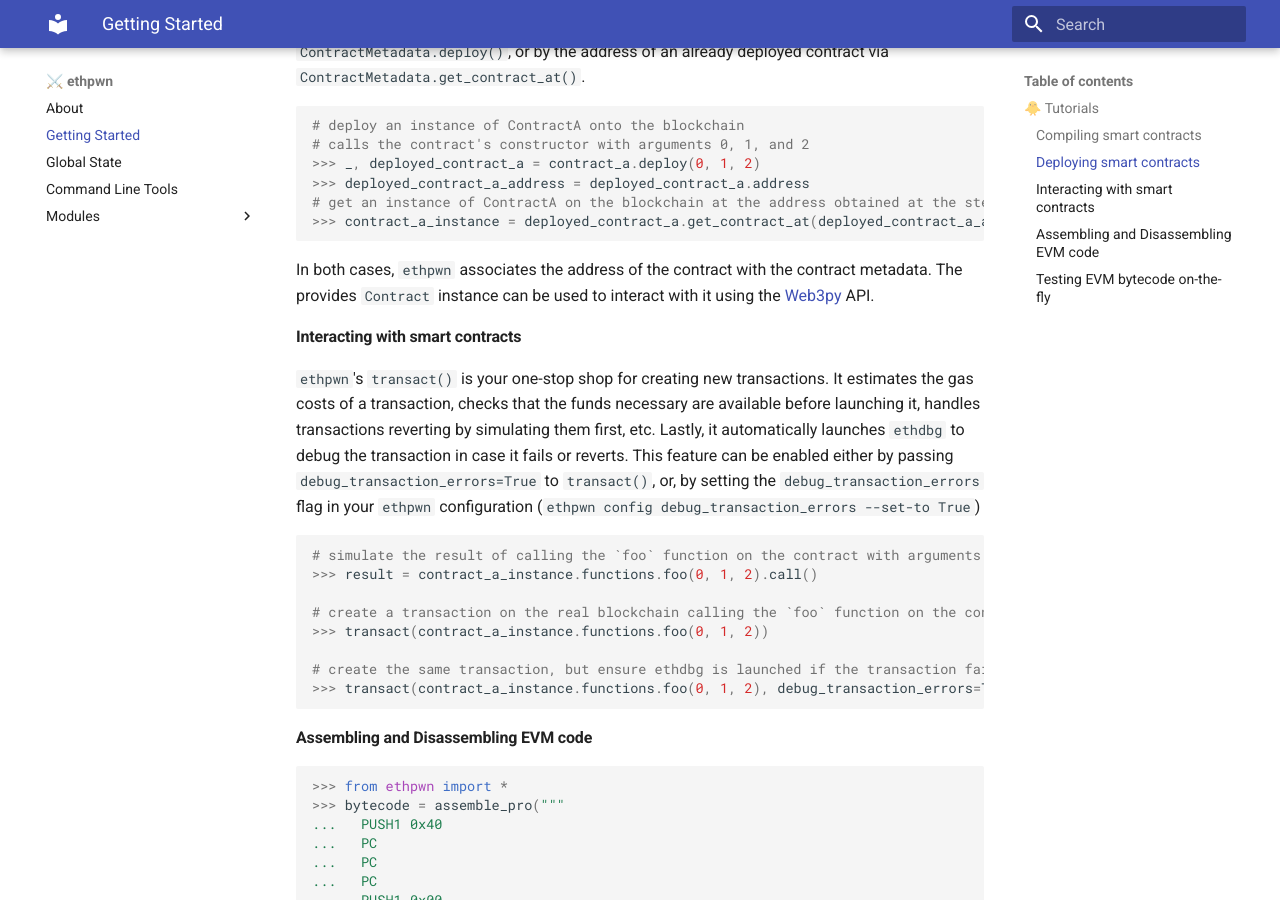
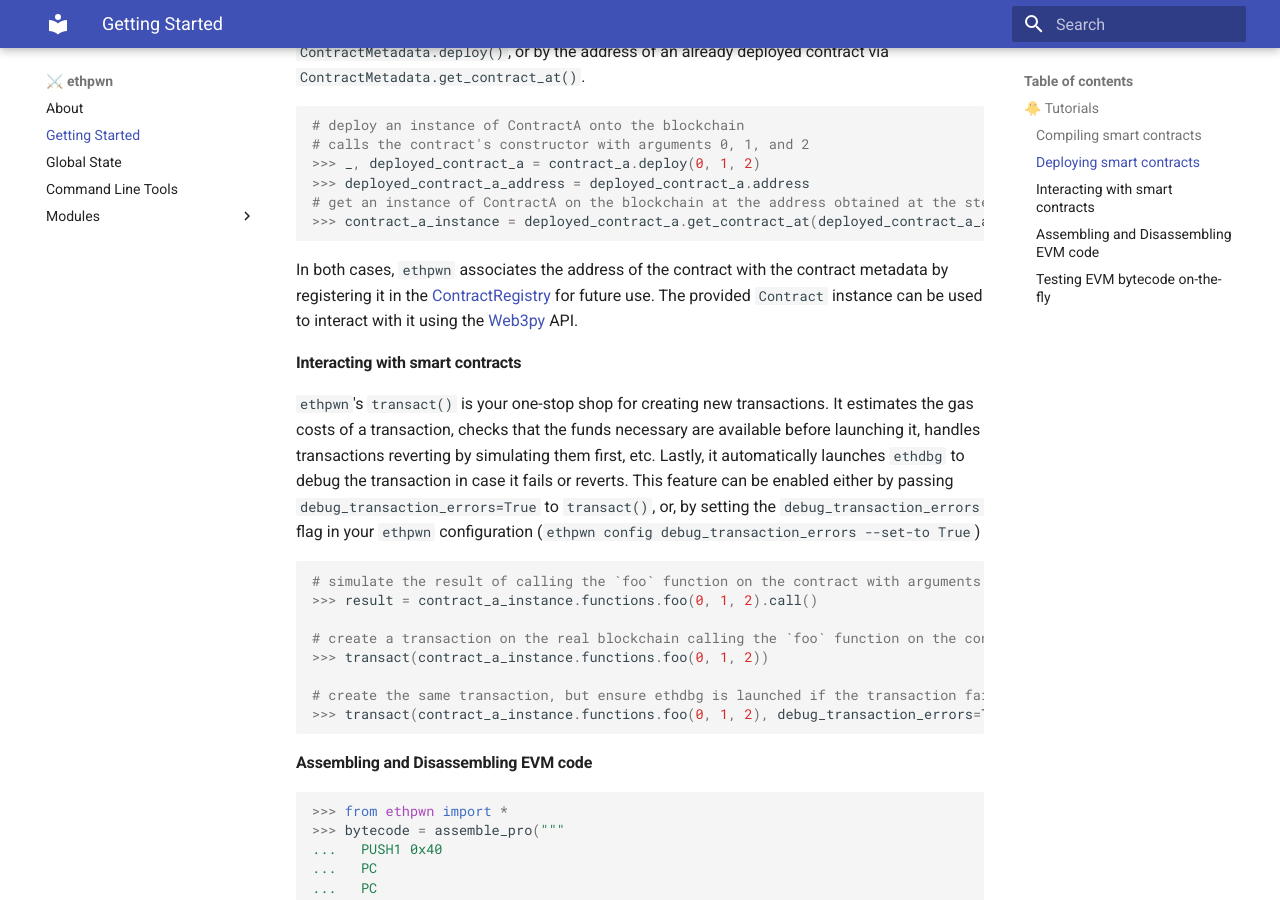
Before and after one commit to ethpwn/ethpwn, an MkDocs documentation site: the page built from docs/docs/ethpwn/getting_started.md, in a window 1280 px wide and 900 px high, scrolled down 1033 px. Built offline with MkDocs 1.6.1 and Material for MkDocs 9.7.7, drawn with Linux system fonts in a browser that asks for light colours.

Commit message:
link, make docs clearer

````diff
--- a/docs/docs/ethpwn/getting_started.md
+++ b/docs/docs/ethpwn/getting_started.md
@@ -48,8 +48,8 @@
 >>> contract_a_instance = deployed_contract_a.get_contract_at(deployed_contract_a_address)
 ```
 
-In both cases, `ethpwn` associates the address of the contract with the contract metadata.
-The provides `Contract` instance can be used to interact with it using the [Web3py](https://web3py.readthedocs.io/en/stable/) API.
+In both cases, `ethpwn` associates the address of the contract with the contract metadata by registering it in the [ContractRegistry](/ethpwn/ethpwn/global_state/#contractregistry) for future use.
+The provided `Contract` instance can be used to interact with it using the [Web3py](https://web3py.readthedocs.io/en/stable/) API.
 
 #### Interacting with smart contracts
 
````
